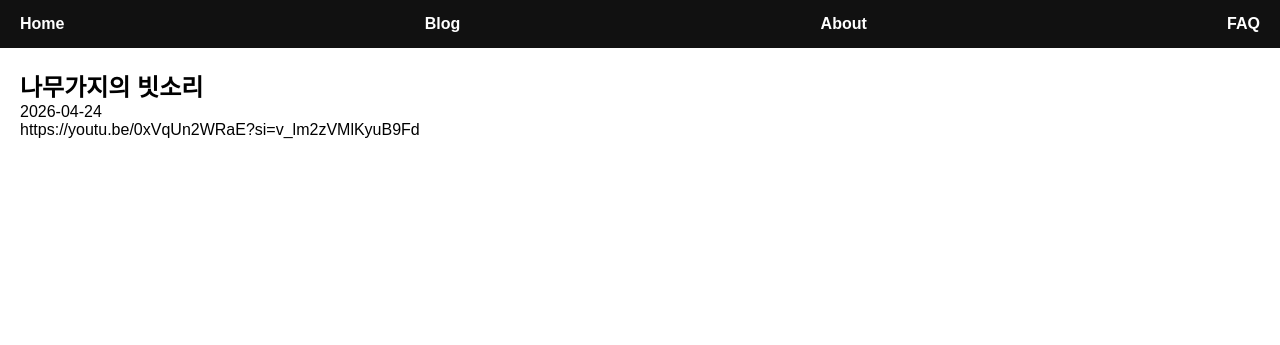
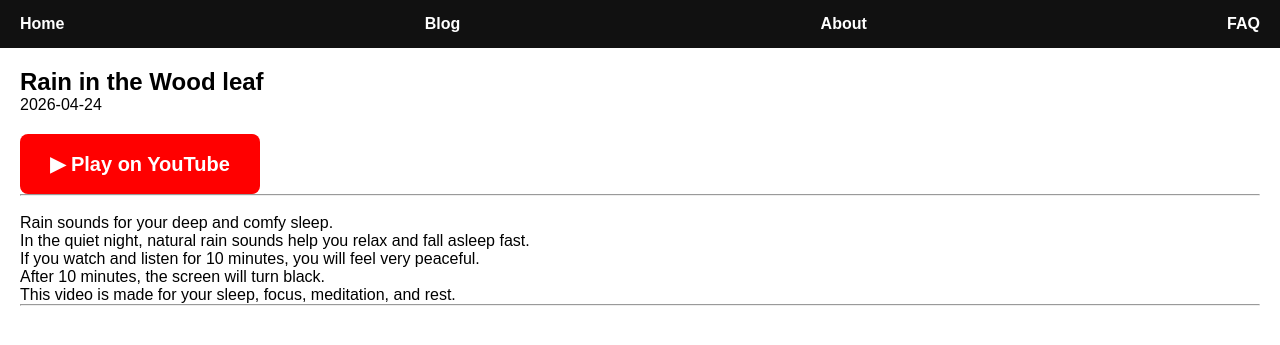
Before and after one commit to choijangwook/rain-deep-sleep, a Jekyll site: the page built from _posts/2026-04-24-나무가지의 빗소리.md, in a window 1280 px wide. Shown: the top 345 px of the page. Built offline with Jekyll 4.4.1, drawn with Linux system fonts in a browser that asks for light colours.

Commit message:
Update 2026-04-24-나무가지의 빗소리.md

```diff
--- a/_posts/2026-04-24-나무가지의 빗소리.md
+++ b/_posts/2026-04-24-나무가지의 빗소리.md
@@ -1 +1,22 @@
-https://youtu.be/0xVqUn2WRaE?si=v_lm2zVMlKyuB9Fd
+---
+layout: post
+title: "Rain in the Wood leaf"
+date: 2026-04-24
+youtube_id: 0xVqUn2WRaE
+---
+
+<a href="https://www.youtube.com/watch?v={{ page.youtube_id }}" target="_blank" class="youtube-button">
+▶ Play on YouTube
+</a>
+
+---
+
+
+<br>
+Rain sounds for your deep and comfy sleep.<br>
+In the quiet night, natural rain sounds help you relax and fall asleep fast.<br>
+If you watch and listen for 10 minutes, you will feel very peaceful.<br>
+After 10 minutes, the screen will turn black.<br>
+This video is made for your sleep, focus, meditation, and rest.<br>
+
+---
```
